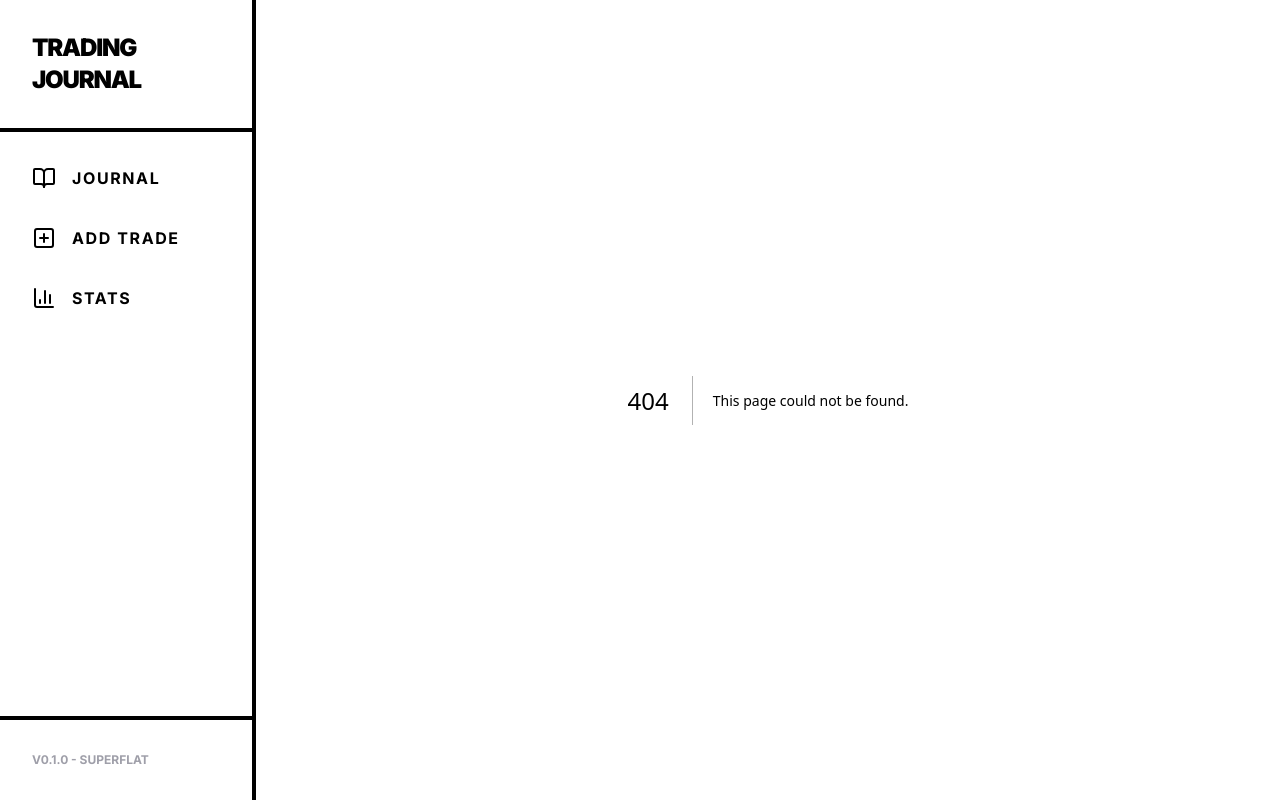
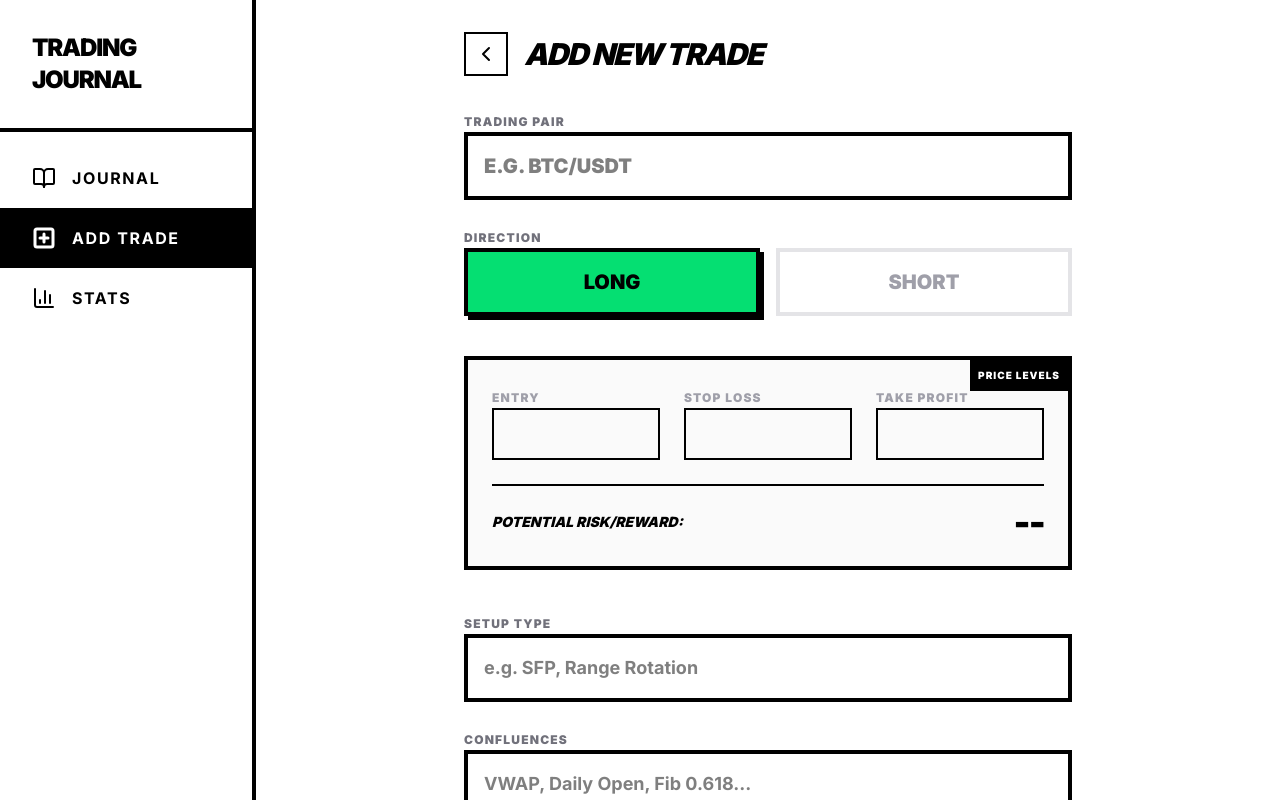
Before and after one commit to BasedDevNgmi/tradingjournal, a Next.js app: page /add-trade in a window 1280 px wide. Before the commit this address had no page. Shown: the top 800 px of the page. Built offline with nearby package versions, Linux system fonts and the light colour scheme.

Commit message:
Feature: Add Trade formulier met R:R calculator

```diff
--- /dev/null
+++ b/app/add-trade/page.tsx
@@ -0,0 +1,205 @@
+"use client";
+
+import { useState, useEffect } from "react";
+import { useRouter } from "next/navigation";
+import { useForm } from "react-hook-form";
+import { zodResolver } from "@hookform/resolvers/zod";
+import * as z from "zod";
+import { ChevronLeft, Plus } from "lucide-react";
+import { Button } from "@/components/ui/button";
+import { cn } from "@/lib/utils";
+
+const tradeSchema = z.object({
+  pair: z.string().min(1, "Pair is required (e.g. BTC/USDT)"),
+  direction: z.enum(["Long", "Short"]),
+  entryPrice: z.number().positive("Entry must be positive"),
+  stopLoss: z.number().positive("SL must be positive"),
+  takeProfit: z.number().positive("TP must be positive"),
+  setupType: z.string().min(1, "Setup type is required"),
+  confluences: z.string().optional(),
+  notes: z.string().optional(),
+});
+
+type TradeFormValues = z.infer<typeof tradeSchema>;
+
+export default function AddTradePage() {
+  const router = useRouter();
+  const [calculatedRR, setCalculatedRR] = useState<number | null>(null);
+
+  const {
+    register,
+    handleSubmit,
+    watch,
+    setValue,
+    formState: { errors },
+  } = useForm<TradeFormValues>({
+    resolver: zodResolver(tradeSchema),
+    defaultValues: {
+      direction: "Long",
+    },
+  });
+
+  const watchAllFields = watch();
+  const direction = watch("direction");
+
+  // R:R Calculation Logic
+  useEffect(() => {
+    const { entryPrice, stopLoss, takeProfit, direction } = watchAllFields;
+
+    if (entryPrice && stopLoss && takeProfit) {
+      let rr = 0;
+      if (direction === "Long") {
+        const risk = entryPrice - stopLoss;
+        const reward = takeProfit - entryPrice;
+        if (risk > 0) rr = reward / risk;
+      } else {
+        const risk = stopLoss - entryPrice;
+        const reward = entryPrice - takeProfit;
+        if (risk > 0) rr = reward / risk;
+      }
+      setCalculatedRR(rr > 0 ? parseFloat(rr.toFixed(2)) : null);
+    } else {
+      setCalculatedRR(null);
+    }
+  }, [watchAllFields]);
+
+  const onSubmit = (data: TradeFormValues) => {
+    console.log("Trade Data:", data);
+    alert("Trade added! (Check console for data)");
+    router.push("/");
+  };
+
+  return (
+    <div className="p-4 md:p-8 max-w-2xl mx-auto space-y-8">
+      {/* Header */}
+      <div className="flex items-center gap-4">
+        <button
+          onClick={() => router.back()}
+          className="p-2 border-2 border-black hover:bg-zinc-100 transition-all active:translate-y-1"
+        >
+          <ChevronLeft size={24} />
+        </button>
+        <h1 className="text-3xl font-black uppercase tracking-tighter italic">Add New Trade</h1>
+      </div>
+
+      <form onSubmit={handleSubmit(onSubmit)} className="space-y-10">
+        {/* Section 1: Pair & Direction */}
+        <section className="space-y-6">
+          <div className="space-y-2">
+            <label className="text-xs font-black uppercase tracking-widest text-zinc-500">Trading Pair</label>
+            <input
+              {...register("pair")}
+              placeholder="e.g. BTC/USDT"
+              className={cn(
+                "w-full p-4 text-xl font-black uppercase border-4 border-black outline-none focus:bg-yellow-50 transition-colors",
+                errors.pair && "border-red-500"
+              )}
+            />
+            {errors.pair && <p className="text-red-600 text-xs font-bold uppercase">{errors.pair.message}</p>}
+          </div>
+
+          <div className="space-y-2">
+            <label className="text-xs font-black uppercase tracking-widest text-zinc-500">Direction</label>
+            <div className="grid grid-cols-2 gap-4">
+              <button
+                type="button"
+                onClick={() => setValue("direction", "Long")}
+                className={cn(
+                  "p-4 text-xl font-black uppercase border-4 border-black transition-all active:translate-y-1",
+                  direction === "Long" ? "bg-green-400 text-black shadow-[4px_4px_0px_0px_rgba(0,0,0,1)]" : "bg-white text-zinc-400 border-zinc-200"
+                )}
+              >
+                Long
+              </button>
+              <button
+                type="button"
+                onClick={() => setValue("direction", "Short")}
+                className={cn(
+                  "p-4 text-xl font-black uppercase border-4 border-black transition-all active:translate-y-1",
+                  direction === "Short" ? "bg-red-400 text-black shadow-[4px_4px_0px_0px_rgba(0,0,0,1)]" : "bg-white text-zinc-400 border-zinc-200"
+                )}
+              >
+                Short
+              </button>
+            </div>
+          </div>
+        </section>
+
+        {/* Section 2: Numbers & RR */}
+        <section className="p-6 border-4 border-black bg-zinc-50 space-y-6 relative overflow-hidden">
+          <div className="absolute top-0 right-0 p-2 bg-black text-white text-[10px] font-black uppercase tracking-widest">
+            Price Levels
+          </div>
+
+          <div className="grid grid-cols-1 sm:grid-cols-3 gap-6">
+            <div className="space-y-2">
+              <label className="text-xs font-black uppercase tracking-widest text-zinc-400">Entry</label>
+              <input
+                type="number"
+                step="any"
+                {...register("entryPrice", { valueAsNumber: true })}
+                className="w-full p-3 font-black border-2 border-black outline-none focus:bg-white"
+              />
+            </div>
+            <div className="space-y-2">
+              <label className="text-xs font-black uppercase tracking-widest text-zinc-400">Stop Loss</label>
+              <input
+                type="number"
+                step="any"
+                {...register("stopLoss", { valueAsNumber: true })}
+                className="w-full p-3 font-black border-2 border-black outline-none focus:bg-white"
+              />
+            </div>
+            <div className="space-y-2">
+              <label className="text-xs font-black uppercase tracking-widest text-zinc-400">Take Profit</label>
+              <input
+                type="number"
+                step="any"
+                {...register("takeProfit", { valueAsNumber: true })}
+                className="w-full p-3 font-black border-2 border-black outline-none focus:bg-white"
+              />
+            </div>
+          </div>
+
+          <div className="pt-4 border-t-2 border-black flex justify-between items-center">
+            <span className="text-sm font-black uppercase italic">Potential Risk/Reward:</span>
+            <div className={cn(
+              "text-4xl font-black tracking-tighter",
+              calculatedRR && calculatedRR >= 2 ? "text-green-600" : "text-black"
+            )}>
+              {calculatedRR ? `${calculatedRR}R` : "--"}
+            </div>
+          </div>
+        </section>
+
+        {/* Section 3: Setup & Confluences */}
+        <section className="space-y-6">
+          <div className="space-y-2">
+            <label className="text-xs font-black uppercase tracking-widest text-zinc-500">Setup Type</label>
+            <input
+              {...register("setupType")}
+              placeholder="e.g. SFP, Range Rotation"
+              className="w-full p-4 text-lg font-bold border-4 border-black outline-none focus:bg-yellow-50"
+            />
+            {errors.setupType && <p className="text-red-600 text-xs font-bold uppercase">{errors.setupType.message}</p>}
+          </div>
+
+          <div className="space-y-2">
+            <label className="text-xs font-black uppercase tracking-widest text-zinc-500">Confluences</label>
+            <textarea
+              {...register("confluences")}
+              placeholder="VWAP, Daily Open, Fib 0.618..."
+              rows={3}
+              className="w-full p-4 text-lg font-bold border-4 border-black outline-none focus:bg-yellow-50 resize-none"
+            />
+          </div>
+        </section>
+
+        <Button type="submit" className="w-full h-20 text-2xl shadow-[8px_8px_0px_0px_rgba(0,0,0,1)] hover:translate-x-1 hover:translate-y-1 hover:shadow-none transition-all">
+          <Plus className="mr-2" size={32} strokeWidth={4} />
+          Save Trade
+        </Button>
+      </form>
+    </div>
+  );
+}
--- a/app/page.tsx
+++ b/app/page.tsx
@@ -1,15 +1,26 @@
 import { TradeList } from "@/components/trade-list";
+import { Plus } from "lucide-react";
+import Link from "next/link";
+import { Button } from "@/components/ui/button";
 
 export default function Home() {
   return (
     <div className="p-4 md:p-8 space-y-6 max-w-7xl mx-auto">
-      <header className="border-b-4 border-black pb-4">
+      <header className="border-b-4 border-black pb-6 flex flex-col sm:flex-row sm:items-end justify-between gap-4">
+        <div>
           <h1 className="text-4xl md:text-6xl font-black uppercase tracking-tighter">
             Trading Journal
           </h1>
           <p className="text-sm font-bold uppercase tracking-widest text-zinc-500 mt-2">
             Suen System / Superflat Edition
           </p>
+        </div>
+        <Link href="/add-trade">
+          <Button className="w-full sm:w-auto shadow-[4px_4px_0px_0px_rgba(0,0,0,1)] hover:shadow-none hover:translate-x-1 hover:translate-y-1">
+            <Plus className="mr-2" size={20} strokeWidth={3} />
+            Add Trade
+          </Button>
+        </Link>
       </header>
 
       <TradeList />
--- a/components/layout/bottom-nav.tsx
+++ b/components/layout/bottom-nav.tsx
@@ -7,7 +7,7 @@ import { cn } from "@/lib/utils";
 
 const navItems = [
   { href: "/", icon: BookOpen, label: "Journal" },
-  { href: "/add", icon: PlusSquare, label: "Add Trade" },
+  { href: "/add-trade", icon: PlusSquare, label: "Add Trade" },
   { href: "/stats", icon: BarChart3, label: "Stats" },
 ];
 
--- a/components/layout/sidebar.tsx
+++ b/components/layout/sidebar.tsx
@@ -7,7 +7,7 @@ import { cn } from "@/lib/utils";
 
 const navItems = [
   { href: "/", icon: BookOpen, label: "Journal" },
-  { href: "/add", icon: PlusSquare, label: "Add Trade" },
+  { href: "/add-trade", icon: PlusSquare, label: "Add Trade" },
   { href: "/stats", icon: BarChart3, label: "Stats" },
 ];
 
--- a/package.json
+++ b/package.json
@@ -9,12 +9,15 @@
     "lint": "eslint"
   },
   "dependencies": {
+    "@hookform/resolvers": "^5.2.2",
     "clsx": "^2.1.1",
     "lucide-react": "^0.563.0",
     "next": "16.1.4",
     "react": "19.2.3",
     "react-dom": "19.2.3",
-    "tailwind-merge": "^3.4.0"
+    "react-hook-form": "^7.71.1",
+    "tailwind-merge": "^3.4.0",
+    "zod": "^4.3.6"
   },
   "devDependencies": {
     "@tailwindcss/postcss": "^4",
```
Also changed, not shown: 1 other file (tests, documents, lock files or other folders). Lines whose indentation alone changed are shown as unchanged.
